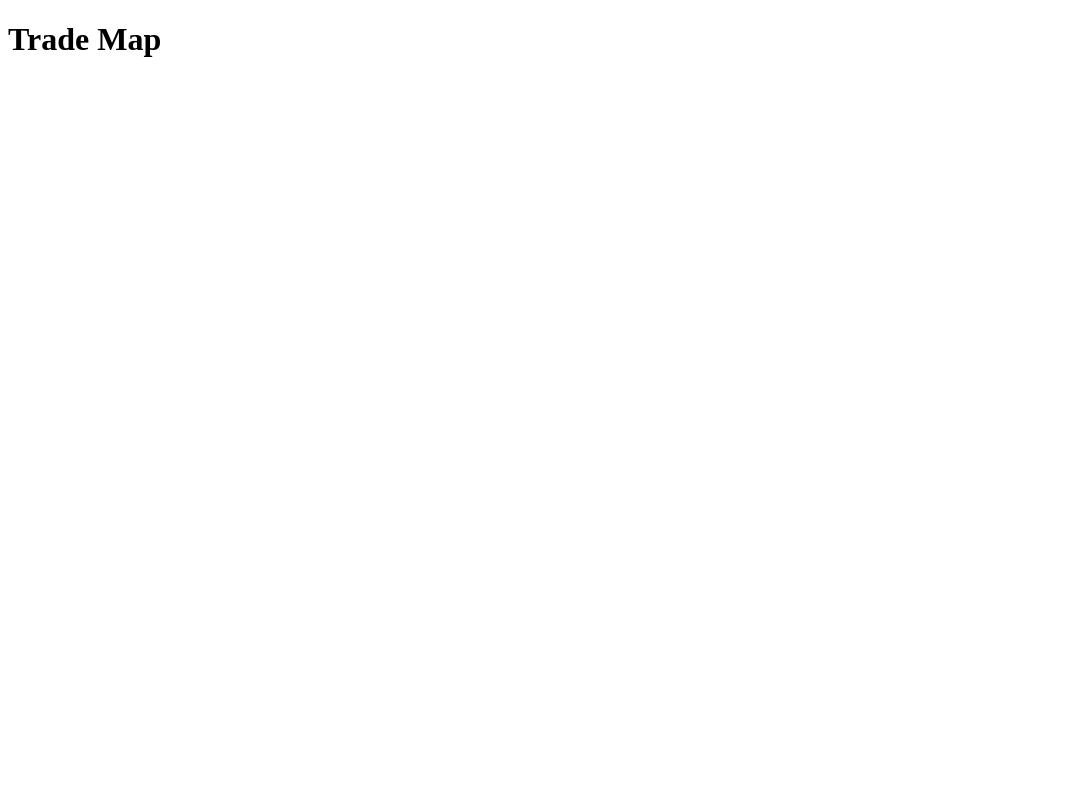
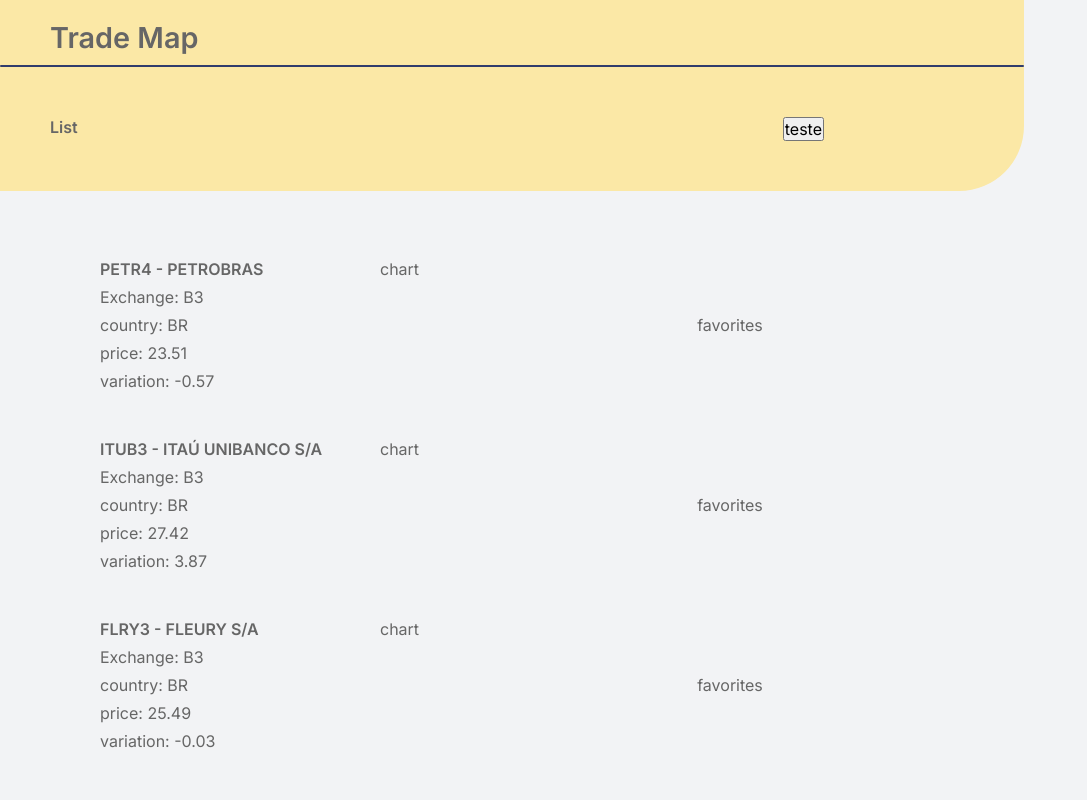
Before and after one commit to TradeMap-Code/desafio-frontend, a React (Create React App) app: page / in a window 1280 px wide. Shown: the top 800 px of the page, without its empty margins (0-1087 px from the left). Built offline with nearby package versions, Linux system fonts and the light colour scheme.

Commit message:
feat: configuração e pagina de listagem

```diff
--- a/public/index.html
+++ b/public/index.html
@@ -2,13 +2,11 @@
 <html lang="en">
   <head>
     <meta charset="utf-8" />
-    <link rel="icon" href="%PUBLIC_URL%/favicon.ico" />
     <meta name="viewport" content="width=device-width, initial-scale=1" />
     <meta name="theme-color" content="#000000" />
-    <meta
-      name="description"
-      content="Web site created using create-react-app"
-    />
+
+    <link rel="preconnect" href="https://fonts.gstatic.com" />
+    <link href="https://fonts.googleapis.com/css2?family=Inter:wght@400;500;600&family=Rajdhani:wght@600&display=swap" rel="stylesheet" />
     <title>Trade Map</title>
   </head>
   <body>
--- a/src/App.tsx
+++ b/src/App.tsx
@@ -1,8 +1,15 @@
 import React from 'react';
+import { BrowserRouter } from 'react-router-dom';
+
+import Routes from './routes';
+
+import './styles/global.css';
 
 function App() {
   return (
-   <h1>Trade Map</h1>
+    <BrowserRouter>
+      <Routes />
+    </BrowserRouter>
   );
 }
 
--- /dev/null
+++ b/src/components/Header.tsx
@@ -0,0 +1,26 @@
+import React from 'react';
+
+
+import styles from '../styles/components/Header.module.css';
+
+const Header: React.FC = () => {
+  return (
+    <header className={styles.header}>
+      <div>
+        Trade Map
+      </div>
+
+      <div />
+
+      <div>
+        <strong>List</strong>
+
+        <div>
+          <button>teste</button>
+        </div>
+      </div>
+    </header>
+  );
+};
+
+export default Header;
--- /dev/null
+++ b/src/components/Stock.tsx
@@ -0,0 +1,43 @@
+import React from 'react';
+
+import styles from '../styles/components/Stock.module.css'
+
+type StockProps = {
+  stock: string;
+  exchange: string;
+  country: string;
+  company: string;
+  variation: number;
+  price: number;
+  chart: number[];
+}
+
+const Stock: React.FC<StockProps> = ({ chart, country, company, exchange, price, stock, variation }) => {
+  return (
+    <div className={styles.container}>
+      <div>
+        <strong>{`${stock} - ${company}`}</strong>
+        <div>
+          <p>Exchange: {exchange}</p>
+          <p>country: {country}</p>
+        </div>
+
+        <div>
+          <p>price: {price}</p>
+          <p>variation: {variation}</p>
+        </div>
+      </div>
+
+      <div className={styles.chart}>
+        chart
+      </div>
+
+
+      <div className={styles.favorites}>
+        favorites
+      </div>
+    </div>
+  );
+};
+
+export default Stock;
--- /dev/null
+++ b/src/pages/Favorites.tsx
@@ -0,0 +1,15 @@
+import React from 'react';
+
+import Header from '../components/Header';
+
+const Favorites: React.FC = () => {
+
+  return (
+    <div>
+      <Header />
+
+    </div>
+  );
+};
+
+export default Favorites;
--- /dev/null
+++ b/src/pages/List.tsx
@@ -0,0 +1,23 @@
+import React from 'react';
+import Header from '../components/Header';
+import Stock from '../components/Stock';
+
+import Stocks from '../data/stocks.json';
+import styles from '../styles/pages/List.module.css';
+
+const List: React.FC = () => {
+
+  return (
+    <div className={styles.container}>
+      <Header />
+
+      <div className={styles.stockList}>
+        {Stocks.map(stock => (
+          <Stock {...stock} />
+        ))}
+      </div>
+    </div>
+  );
+};
+
+export default List;
--- /dev/null
+++ b/src/routes/index.tsx
@@ -0,0 +1,14 @@
+import React from 'react';
+import { Route, Switch } from 'react-router-dom';
+
+import Favorites from '../pages/Favorites';
+import List from '../pages/List';
+
+const Routes: React.FC = () => (
+  <Switch>
+    <Route path="/favorites" component={Favorites} />
+    <Route path="/" component={List} />
+  </Switch>
+);
+
+export default Routes;
--- /dev/null
+++ b/src/styles/components/Header.module.css
@@ -0,0 +1,32 @@
+
+.header {
+  background: var(--yellow);
+  margin-right: 16rem;
+  border-bottom-right-radius: 65px;
+}
+
+.header > div {
+  padding-left: 50px;
+}
+
+.header > div:first-child {
+  margin-top: 20px;
+  font-size: 1.8rem;
+  font-weight: 600;
+}
+
+.header > div:nth-child(2) {
+  padding-left: 0;
+  margin-top: 10px;
+  height: 1.5px;
+  border-radius: 4px;
+  background: var(--dark-blue);
+}
+
+.header > div:last-child {
+  display: flex;
+  flex-direction: row;
+  justify-content: space-between;
+  margin-top: 50px;
+  padding: 0 200px 50px 50px;
+}
--- /dev/null
+++ b/src/styles/components/Stock.module.css
@@ -0,0 +1,19 @@
+.container {
+  display: grid;
+  grid-template-columns: 2fr 2fr 1fr;
+}
+
+.container > div  {
+  display: flex;
+  flex-direction: column;
+  margin-top: 0.5rem;
+}
+
+.container > div:last-child {
+  align-items: center;
+  justify-content: center;
+}
+
+.container > div > div p {
+  margin-top: 0.5rem;
+}
--- /dev/null
+++ b/src/styles/global.css
@@ -0,0 +1,52 @@
+
+* {
+  margin: 0;
+  padding: 0;
+  box-sizing: border-box;
+}
+
+:root {
+  --white: #fff;
+  --background: #f2f3f5;
+  --gray-line: #dcdde0;
+  --text: #666666;
+  --text-highlight: #b3b9ff;
+  --red: #e83f5b;
+  --green:#4cd62b;
+  --yellow: #fbe8a6;
+  --orange: #f4976c;
+  --dark-blue: #303c6c;
+  --light-blue: #b4dfe5;
+  --very-light-blue: #d2fdff;
+}
+
+@media(max-width: 1080px) {
+  html {
+    font-size: 93.75%;
+  }
+}
+
+@media(max-width: 720px) {
+  html {
+    font-size: 87.5%;
+  }
+}
+
+body {
+  background: var(--background);
+  color: var(--text);
+}
+
+
+body, input, textarea, button {
+  font: 400 1rem "Inter", sans-serif;
+}
+
+button {
+  cursor: pointer;
+}
+
+a {
+  color: inherit;
+  text-decoration: none;
+}
--- /dev/null
+++ b/src/styles/pages/List.module.css
@@ -0,0 +1,21 @@
+.container {
+  display: flex;
+  flex-direction: column;
+}
+
+.stockList {
+  margin: 20px 480px 20px 100px;
+}
+
+.stockList > div {
+  margin-top: 40px;
+}
+
+.stockList > div > div {
+  display: flex;
+  margin-top: 0.5rem;
+}
+
+.stockList > div > div > p:last-child {
+  margin-left: 1rem;
+}
```
Also changed, not shown: src/data/stocks.json (renamed from stocks.json).
